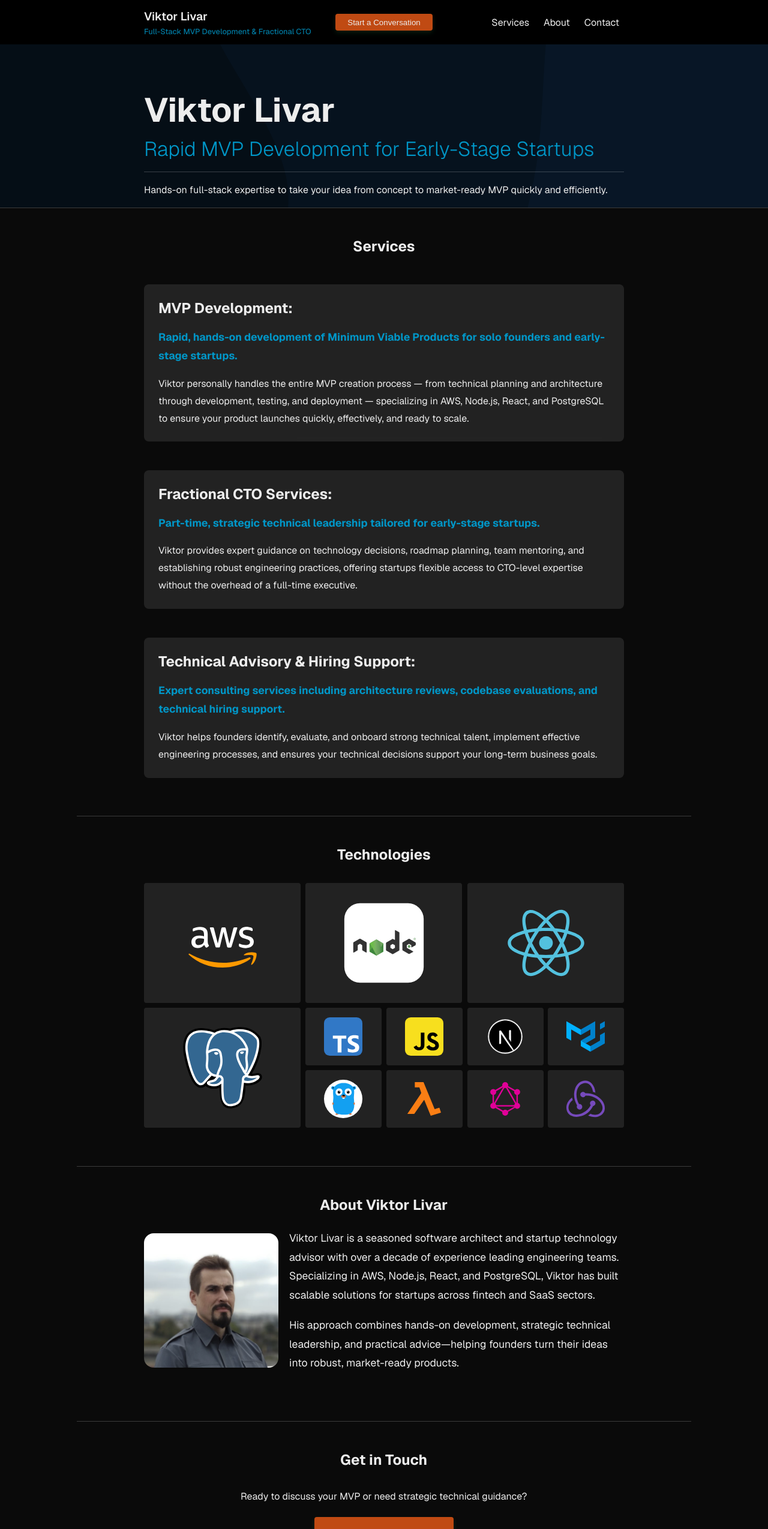
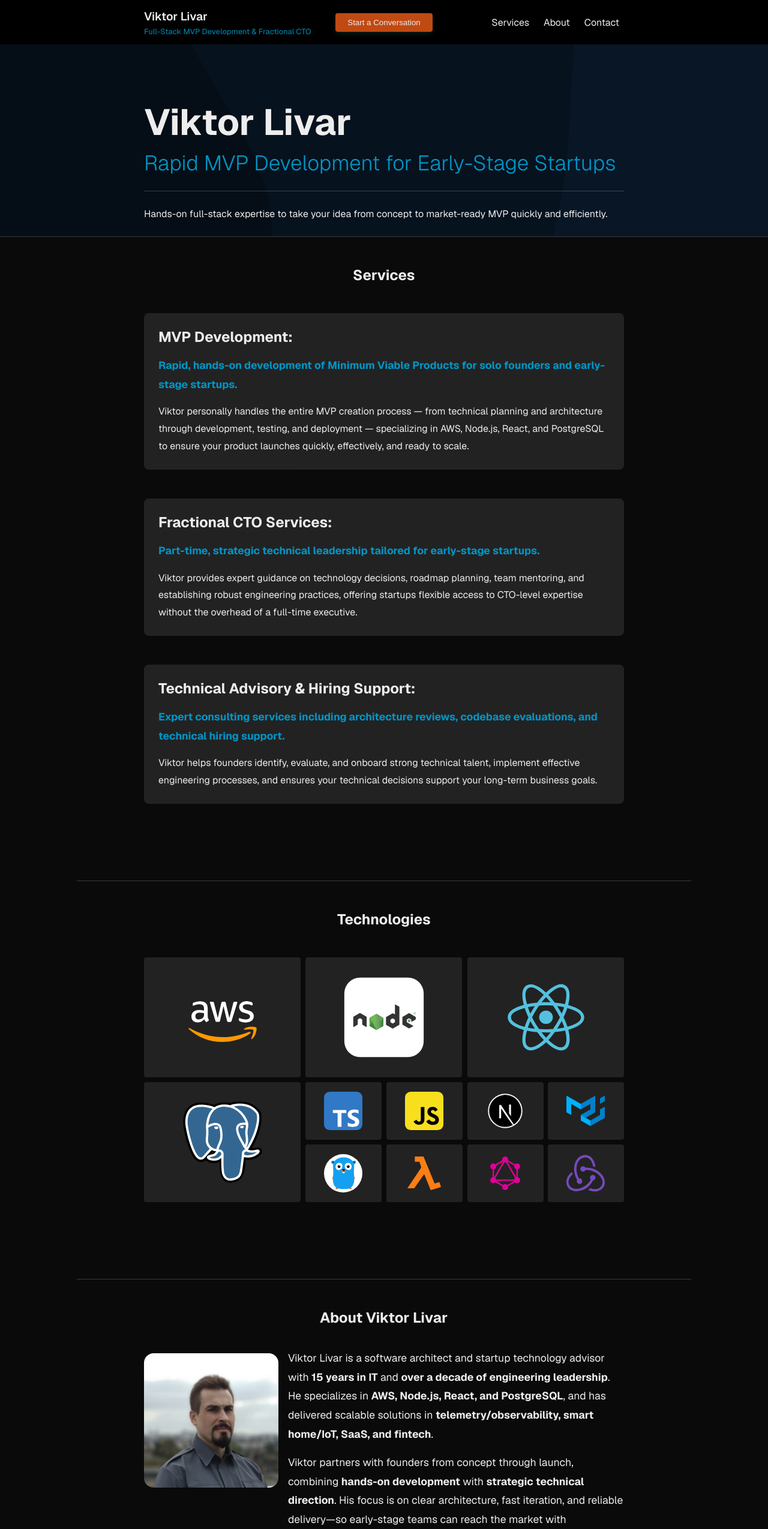
Before and after one commit to viktorlivar/viktor-livar-site, a Next.js app in the folder apps/web-ui/: page / in a window 1280 px wide. Shown: the top 2549 px of the page at 60% size. Built offline with nearby package versions, Linux system fonts and the light colour scheme.

Commit message:
VL-17/Misc layout updates, update of text in "about" section

```diff
--- a/apps/web-ui/src/app/globals.css
+++ b/apps/web-ui/src/app/globals.css
@@ -4,7 +4,7 @@
   --header-height: 74px;
   --border-radius: 4px;
   --min-width: 320px;
-  --spacing: 0.5em;
+  --spacing: 0.5rem;
 
   --header-z-index: 1000;
   --dialog-z-index: 1001;
--- a/apps/web-ui/src/app/page.module.css
+++ b/apps/web-ui/src/app/page.module.css
@@ -85,7 +85,7 @@
   display: inline-block;
   letter-spacing: normal;
   outline: none;
-  padding: var(--spacing) calc(var(--spacing) * 3);
+  padding: var(--spacing) calc(var(--spacing) * 2.5);
   text-align: center;
   text-decoration: none;
   transform: translate3d(0, 0, 0);
@@ -194,7 +194,7 @@
   width: 80%;
   height: 1px;
   background-color: var(--separator-line-color);
-  margin: calc(var(--spacing) * 8) auto 0;
+  margin: calc(var(--spacing) * 16) auto 0;
 }
 
 /********************** Hero Section **********************/
@@ -212,7 +212,7 @@
 }
 
 .hero-section-content-wrapper {
-  min-height: 17em;
+  min-height: 20em;
   background-color: #00000093; /* dark semi-transparent overlay */
   display: flex;
   flex-direction: column;
@@ -225,13 +225,13 @@
 }
 
 .hero-section h1 {
-  font-size: 3.5em;
+  font-size: 3.8em;
   line-height: 1.5em;
 }
 
 .hero-section h3 {
   font-weight: 300;
-  font-size: 2.1em;
+  font-size: 2.2em;
   color: var(--main-color-light-2);
 }
 
@@ -239,13 +239,17 @@
   font-size: 1em;
   font-weight: 400;
   line-height: 1.7em;
-  padding: calc(var(--spacing) * 2) 0;
-  margin-top: calc(var(--spacing) * 2);
+  padding: calc(var(--spacing) * 3) 0;
+  margin-top: calc(var(--spacing) * 3);
   border-top: 1px solid var(--separator-line-color);
   width: 100%;
 }
 
 @media (max-width: 820px) {
+  .hero-section-content-wrapper {
+    min-height: 17em;
+  }
+
   .hero-section .section-content {
     padding: 0 calc(var(--spacing) * 2);
   }
@@ -260,6 +264,8 @@
 
   .hero-section h4 {
     font-size: 0.9em;
+    padding: calc(var(--spacing) * 2) 0;
+    margin-top: calc(var(--spacing) * 2);
   }
 }
 
@@ -277,7 +283,7 @@
 
 @media (max-width: 820px) {
   .service-container {
-    margin: calc(var(--spacing) * 4) calc(var(--spacing) * 2) 0;
+    margin: calc(var(--spacing) * 6) calc(var(--spacing) * 2) 0;
   }
 }
 
@@ -299,14 +305,14 @@
   grid-template-columns: repeat(6, calc((var(--max-content-width) - var(--spacing) * 5) / 6));
   grid-template-rows: repeat(4, 6em);
   gap: var(--spacing);
-  margin-top: calc(var(--spacing) * 4);
+  margin-top: calc(var(--spacing) * 6);
 }
 
 @media (max-width: 820px) {
   .technologies-container {
     grid-template-columns: repeat(4, 9em);
     grid-template-rows: repeat(3, 6em);
-    margin: calc(var(--spacing) * 4) calc(var(--spacing) * 2) 0;
+    margin: calc(var(--spacing) * 6) calc(var(--spacing) * 2) 0;
   }
 }
 
@@ -403,7 +409,7 @@
 /********************** About Section **********************/
 
 .about-section-title {
-  margin-bottom: calc(var(--spacing) * 2);
+  margin-bottom: calc(var(--spacing) * 4.5);
 }
 
 .about-section-content-container {
--- a/apps/web-ui/src/app/page.tsx
+++ b/apps/web-ui/src/app/page.tsx
@@ -2,11 +2,11 @@ import ContactNow from '@/components/ContactNow';
 import Header from '@/components/Header';
 import HeaderMenu from '@/components/HeaderMenu';
 import RevealProvider from '@/components/RevealProvider';
+import { MAIN_EMAIL } from '@/const';
 import { csn } from '@/utils/class.utils';
 import Image from 'next/image';
 import styles from './page.module.css';
 import { technologies } from './technologies';
-import { MAIN_EMAIL } from '@/const';
 
 const sections = {
   hero: 'hero',
@@ -160,15 +160,17 @@ export default function Home(): React.ReactElement {
 
               <div className={styles['about-section-text-container']}>
                 <p data-reveal>
-                  Viktor Livar is a seasoned software architect and startup technology advisor
-                  with over a decade of experience leading engineering teams. <br />
-                  Specializing in AWS, Node.js, React, and PostgreSQL, Viktor has built
-                  scalable solutions for startups across fintech and SaaS sectors.
+                  Viktor Livar is a software architect and startup technology advisor with{' '}
+                  <b>15 years in IT</b> and <b>over a decade of engineering leadership</b>. He
+                  specializes in <b>AWS, Node.js, React, and PostgreSQL</b>, and has delivered
+                  scalable solutions in{' '}
+                  <b>telemetry/observability, smart home/IoT, SaaS, and fintech</b>.
                 </p>
                 <p data-reveal>
-                  His approach combines hands-on development, strategic technical leadership,
-                  and practical advice—helping founders turn their ideas into robust,
-                  market-ready products.
+                  Viktor partners with founders from concept through launch, combining{' '}
+                  <b>hands-on development</b> with <b>strategic technical direction</b>. His
+                  focus is on clear architecture, fast iteration, and reliable delivery—so
+                  early-stage teams can reach the market with confidence.
                 </p>
               </div>
             </div>
```
